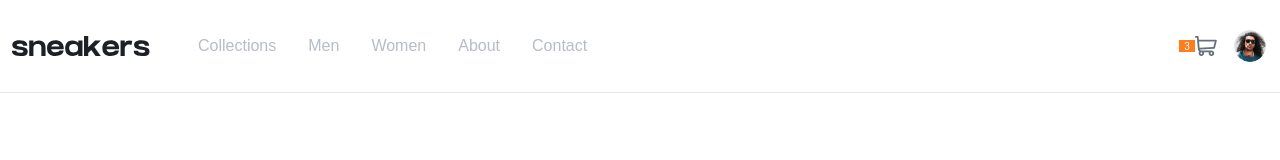
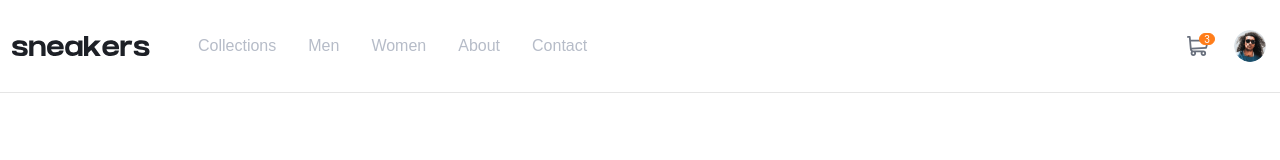
Before and after one commit to Tobbs101/fe-mentor-ecommerce-challenge, a React (Create React App) app: page / in a window 1280 px wide. Shown: the top 160 px of the page. Built offline with nearby package versions, Linux system fonts and the light colour scheme.

Commit message:
changes to header

```diff
--- a/src/components/header/Header.jsx
+++ b/src/components/header/Header.jsx
@@ -66,7 +66,7 @@ const Navbar = ({ toggleNav, setToggleNav }) => {
             setShowCart(!showCart);
           }}
         >
-          <div className="bg-customOrange text-white border border-customOrange h-3 w-6 flex items-center justify-center p-1">
+          <div className="absolute top-1 right-0 bg-customOrange text-white border border-customOrange h-3 w-4 flex items-center justify-center p-1 rounded-lg">
             <p style={{ fontSize: "10px" }}>3</p>
           </div>
           <img src={CartIcon} alt="cart" className="" />
```
